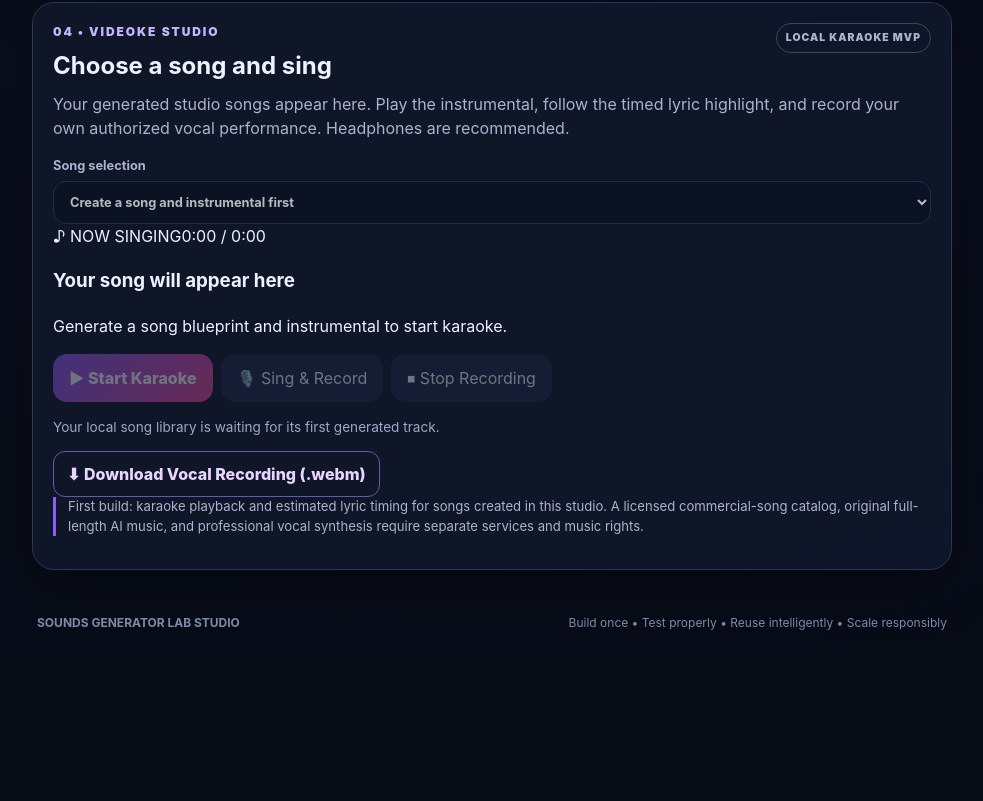
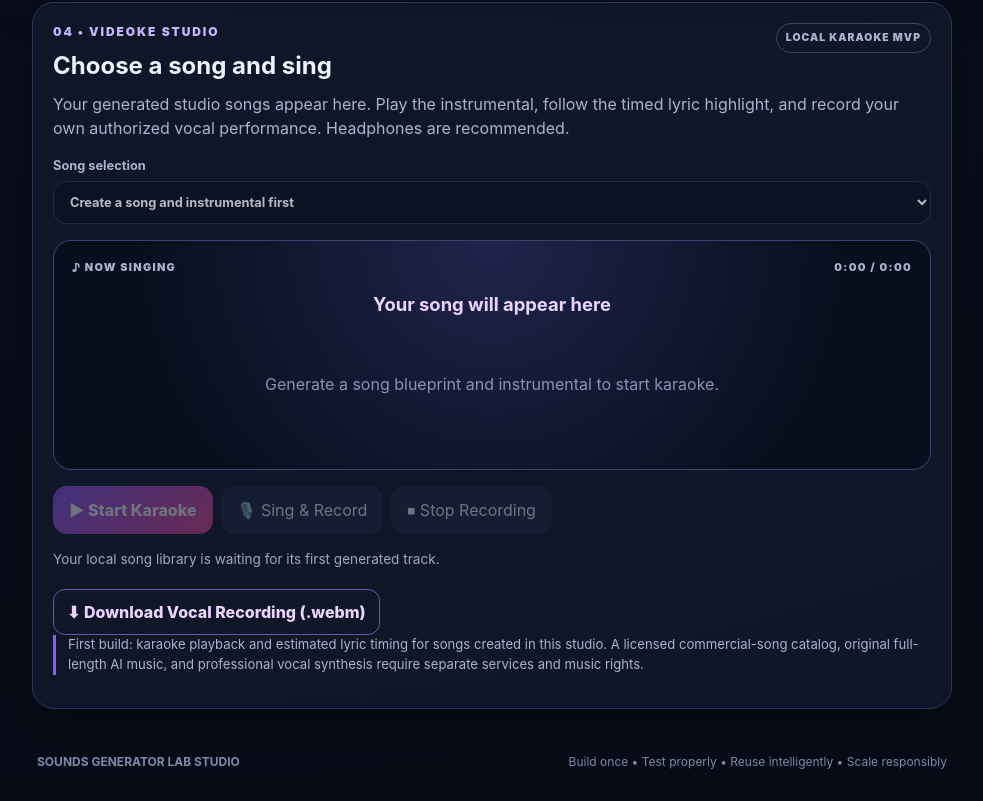
Before and after one commit to philipasuncion6-tech/SOUNDS-GENERATOR-LAB-STUDIO, a plain HTML site: page index.html in a window 1280 px wide. Shown: the part 1770-2571 px from the top of the page, without its empty margins (148-1131 px from the left). Before the commit the page ends 2432 px from the top, so only its background shows below. Drawn offline with Linux system fonts and the light colour scheme.

Commit message:
Style the Videoke Studio karaoke screen

```diff
--- a/style.css
+++ b/style.css
@@ -26,3 +26,14 @@ button,input,textarea,select{font:inherit}button{border:0;border-radius:14px;pad
 .visual-preview.ready{border-style:solid;border-color:#6d55a8}
 .visual-preview.ready .pulse{animation:pulse .9s infinite}
 @media(max-width:620px){.waveform-wrap canvas{height:125px}.music-meta{align-items:flex-start;flex-direction:column}.engine-badge{align-self:flex-start}}
+
+/* VIDEOKE MODE */
+.karaoke-screen{margin:16px 0;padding:18px;border:1px solid #3b4670;border-radius:18px;background:radial-gradient(circle at 50% 0%,#20234b,#080e1d 72%);text-align:center;min-height:230px;overflow:hidden}
+.karaoke-topline{display:flex;justify-content:space-between;gap:10px;color:#aab3cf;font-size:.68rem;font-weight:900;letter-spacing:.12em}
+.karaoke-screen h3{margin:15px 0;color:#e9d5ff;font-size:1.15rem}
+.karaoke-lyrics{max-height:260px;overflow:auto;padding:4px 8px;scrollbar-width:thin}
+.karaoke-line{margin:9px 0;color:#7783a5;font-size:1rem;font-weight:700;transition:color .2s,transform .2s,text-shadow .2s}
+.karaoke-line.active{color:#fff;font-size:1.12rem;transform:scale(1.025);text-shadow:0 0 18px #c084fc;font-weight:900}
+.karaoke-placeholder{color:#8994b3;padding:35px 0}
+#karaokePlayer{width:100%;margin:12px 0}
+#karaokeDownloadVocal{margin-top:6px}
```
